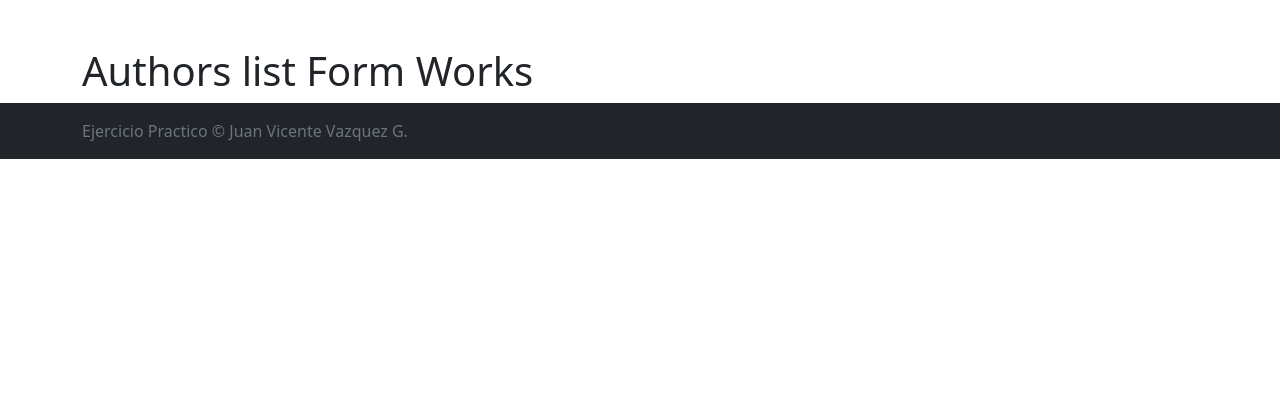
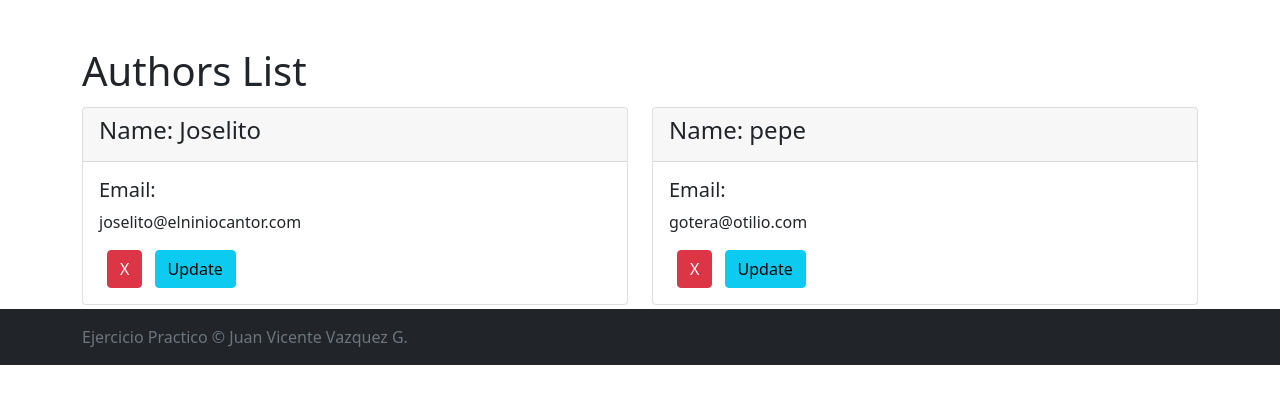
Before and after one commit to JuanVicenteVazquezG/crud-django-project, a Django app: page /authors/ in a window 1280 px wide. Shown: the part 135-539 px from the top of the page. Run offline with Django 3.2, Linux system fonts and the light colour scheme; data comes from the database, SQL or seed files in the repository; both versions use the stored data as it was after the commit; some libraries are stand-ins or nearby versions.

Commit message:
authors finished

```diff
--- a/crud/templates/authors_list.html
+++ b/crud/templates/authors_list.html
@@ -1,5 +1,29 @@
 {% extends 'layout.html' %}
-{%block title %} Authors List Form {% endblock %}
+{%block title %} Authors List</h1> {% endblock %}
 {% block content %}
-    <h1>Authors list Form Works</h1>
+
+<div class="row">
+    <h1>Authors List</h1>
+    {% for author in authors %}
+    <div class="col-6">
+        <div class="card my-1">
+            <div class="card-header">
+                <h4 class="card-title">Name: {{author.nombre}} </h4>
+            </div>
+            <div class="card-body">
+                <h5>Email:</h5>
+                <p class="card-text">{{author.email}}</p>
+             <a href="{% url 'author_delete' author.id %}" class="btn btn-danger mx-2" href="#">X</a>
+             <a href="{% url 'author_form_update' author.id %}" class="btn btn-info">Update</a>
+
+            </div>
+        </div>
+
+    </div>
+    {% empty %}
+
+    <h5>There is no article created yet!</h5>
+
+    {% endfor %}
+</div>
 {% endblock %}
--- a/crud/templates/index.html
+++ b/crud/templates/index.html
@@ -9,15 +9,16 @@
 {% for author in authors %}
 
 <p>{{author.nombre}}</p>
+<p>{{author.created_at}}</p>
 {% empty %}
 <h5>There is no authors created yet!</h5>
 {% endfor %}
-    <hr/>
+<hr />
 <h5>Articles: </h5>
 {% for article in articles %}
 
 <p>{{article.title}}</p>
-    <p >{{article.created_at}}</p>
+<p>{{article.created_at}}</p>
 {% empty %}
 <h5>There is no article created yet!</h5>
 {% endfor %}
--- a/crud/templates/layout.html
+++ b/crud/templates/layout.html
@@ -38,8 +38,8 @@
                                 Authors
                             </a>
                             <ul class="dropdown-menu" aria-labelledby="navbarScrollingDropdown">
-                                <li><a class="dropdown-item" href="/author/create">Create</a></li>
-                                <li><a class="dropdown-item" href="/authors">List</a></li>
+                                <li><a class="dropdown-item" href="{% url 'author_form_creation' %}">Create</a></li>
+                                <li><a class="dropdown-item" href="{% url 'authors_list'%}">List</a></li>
                             </ul>
                         </li>
                     </ul>
--- a/crud/views.py
+++ b/crud/views.py
@@ -54,7 +54,6 @@ def article_update(request, pk):
         return HttpResponse(f"Error al actualizar el artículo.")
 
 
-
 def articles_list(request):
     # Read all data articles from database without sort the data
     articles = Article.objects.all()
@@ -73,12 +72,43 @@ def author_form_creation(request):
 
 
 def author_creation(request):
-    return render(request, 'author_creation.html')
+    if request.method == 'POST':
+        author = Author(
+            nombre=request.POST['nombre'],
+            email=request.POST['email'],)
+        author.save()
+        return redirect('authors_list')
+    else:
+        return HttpResponse("<h1>Error creating this article please try Again<h1>")
 
 
-def author_uptdate(request):
-    return render(request, 'author_update.html')
+def author_form_update(request, pk):
+    author = Author.objects.get(pk=pk)
+    return render(request, 'author_update.html', {'author': author})
+
+
+def author_update(request, pk):
+    if request.method == 'POST':
+        author = Author.objects.get(pk=pk)
+
+        author.nombre = request.POST['nombre']
+        author.email = request.POST['email']
+        author.save()
+        return redirect('authors_list')
+
+    else:
+        return HttpResponse(f"Error al actualizar el artículo.")
+
 
 
 def authors_list(request):
-    return render(request, 'authors_list.html')
+    # Read all data Authors from database without sort the data
+    authors = Author.objects.all()
+
+    return render(request, 'authors_list.html', {'authors': authors})
+
+
+def author_delete(request, pk):
+    author = Author.objects.get(pk=pk)
+    author.delete()
+    return redirect('authors_list')
--- a/djangoproject/urls.py
+++ b/djangoproject/urls.py
@@ -32,6 +32,8 @@ urlpatterns = [
     path('authors/', views.authors_list, name="authors_list"),
     path('author/formcreation', views.author_form_creation, name="author_form_creation"),
     path('author/create/', views.author_creation, name="author_creation"),
-    path('author/update/', views.author_uptdate, name="author_uptdate"),
+    path('author/update/<int:pk>', views.author_update, name="author_update"),
+     path('author/formupdate/<int:pk>', views.author_form_update, name="author_form_update"),
+    path('author/delete/<int:pk>', views.author_delete, name="author_delete"),
     path('', views.home, name="home"),
 ]
```
Also changed, not shown: crud/templates/author_creation.html (+22 -1 lines), crud/templates/author_update.html (+21 -1 lines), db.sqlite3. Lines whose indentation alone changed are shown as unchanged.
